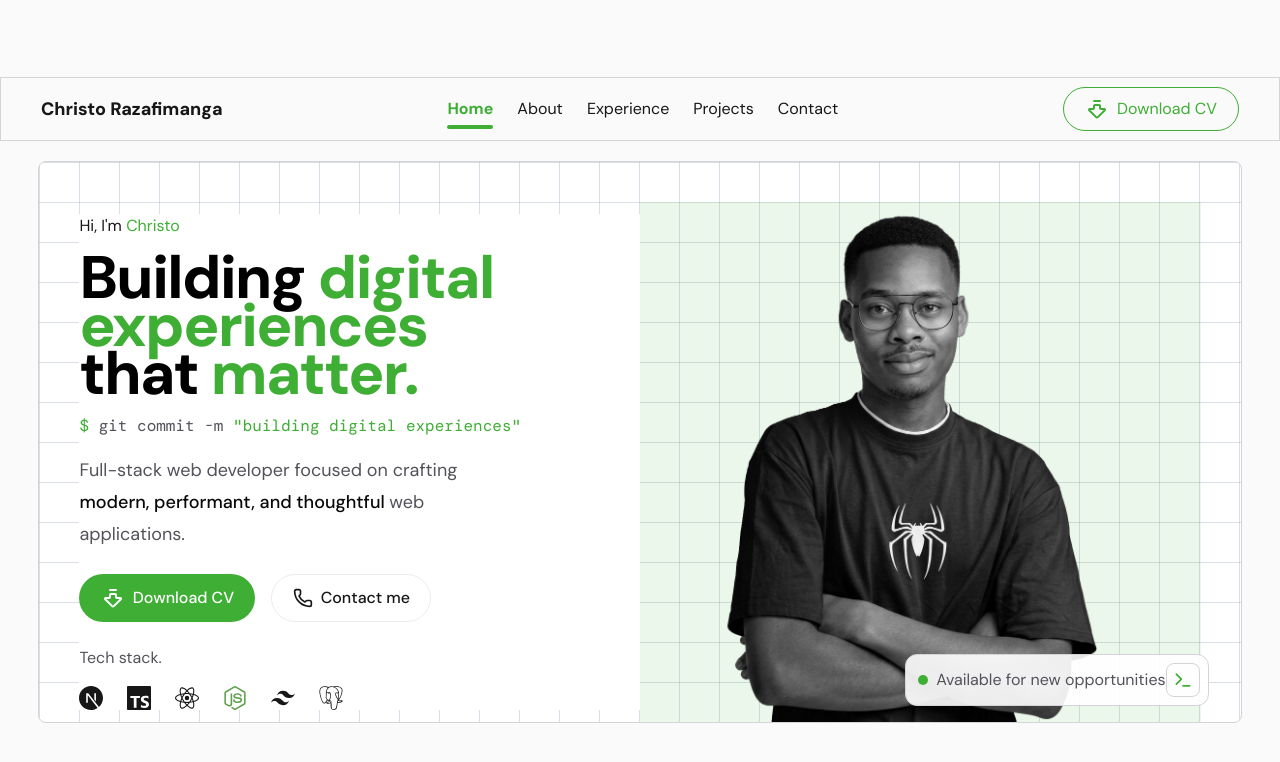
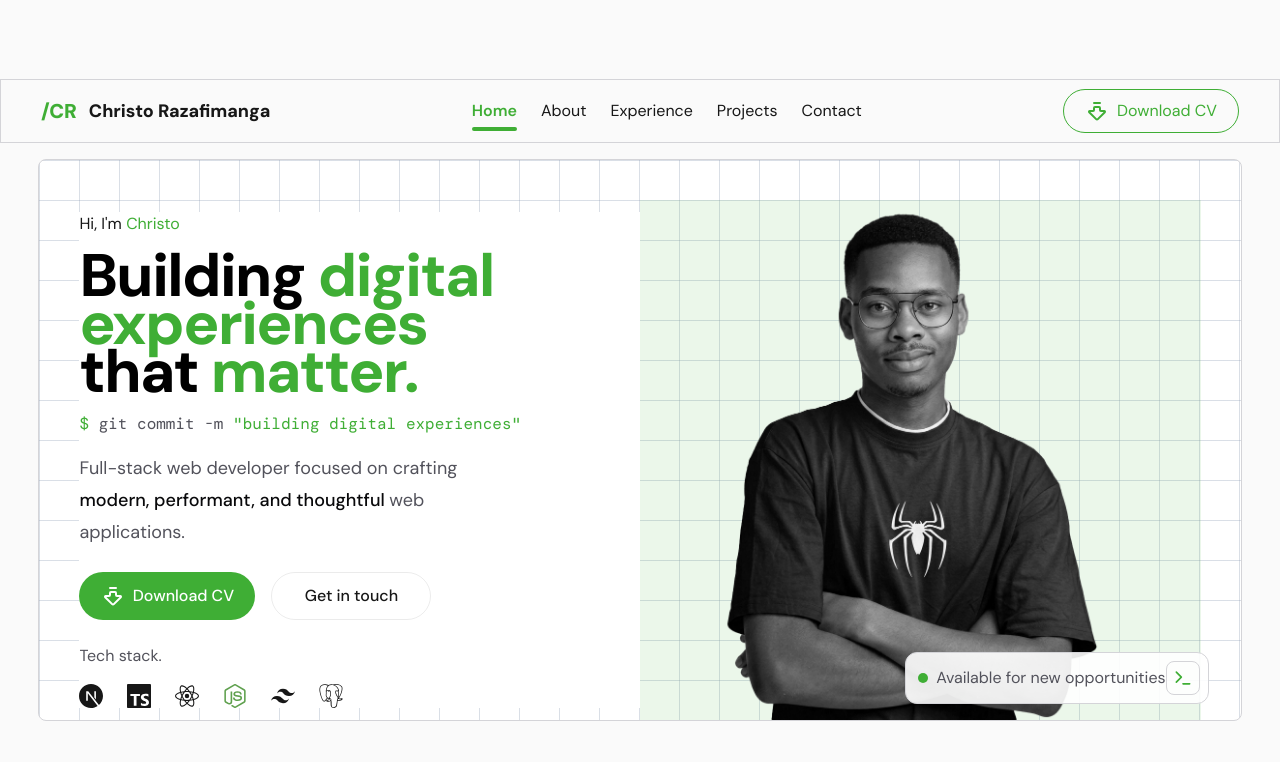
Before and after one commit to bossnare/portfolio, a Next.js app: page / in a window 1280 px wide. Shown: the top 762 px of the page. Built offline with nearby package versions, Linux system fonts and the light colour scheme.

Commit message:
adjust design on Hero

```diff
--- a/app/page.tsx
+++ b/app/page.tsx
@@ -1,16 +1,26 @@
+'use client';
+
 import Image from 'next/image';
 import { ArrowBigDownDash, Phone, Terminal } from 'lucide-react';
 import { stacks } from '@/src/data/stack';
+import { motion, useInView } from 'motion/react';
+import { useRef } from 'react';
 
 export default function Home() {
+  const ref = useRef(null);
+  const isInView = useInView(ref);
+
   return (
     <div className="flex flex-col items-center justify-center flex-1 bg-zinc-50 dark:bg-black">
-      <header className="sticky w-full h-16 px-8 border md:px-10 z-1000 border-zinc-300 dark:border-white/6">
+      <header className="sticky w-full h-16 px-6 border md:px-10 z-1000 border-zinc-300 dark:border-white/6">
         <nav className="flex items-center justify-between h-full">
-          <div className="text-lg font-extrabold">Christo Razafimanga</div>
+          <div className="flex items-center gap-3">
+            <span className="text-xl font-black text-primary">/CR</span>
+            <span className="text-lg font-extrabold">Christo Razafimanga</span>
+          </div>
 
           <ul className="items-center hidden gap-6 lg:flex">
-            <li className="relative font-bold text-primary">
+            <li className="relative font-semibold text-primary">
               Home
               <span className="absolute inset-x-0 h-1 rounded-full -bottom-2 bg-primary"></span>
             </li>
@@ -29,7 +39,7 @@ export default function Home() {
           </a>
         </nav>
       </header>
-      <main className="w-full mt-5">
+      <main className="w-full mt-4">
         <section
           className="flex relative overflow-hidden flex-col items-center justify-between mx-auto rounded-lg w-full md:max-w-[94%] sm:p-10 md:pb-0 border border-zinc-300 dark:border-white/6 min-h-screen bg-white dark:bg-black md:min-h-auto md:flex-row md:items-center
         [background-image:linear-gradient(to_right,_rgba(148,_163,_184,_0.35)_1px,_transparent_1px),_linear-gradient(to_bottom,_rgba(148,_163,_184,_0.35)_1px,_transparent_1px)] bg-size-[40px_40px]"
@@ -82,11 +92,10 @@ export default function Home() {
                 target="_blank"
                 rel="noopener noreferrer"
               >
-                <Phone className="size-5" />
-                Contact me
+                Get in touch
               </a>
             </div>
-            <div className="flex flex-col items-center md:items-start">
+            <div className="flex flex-col items-center md:items-start pb-4 md:pb-0">
               <span className="text-muted-foreground">Tech stack.</span>
               <ul className="flex items-center gap-6 mt-4">
                 {stacks.map((stack, i) => (
@@ -113,6 +122,12 @@ export default function Home() {
             </div>
           </div>
           <div className="relative overflow-hidden md:w-1/2">
+            <motion.div
+              ref={ref}
+              initial={{ opacity: 0, y: 50 }}
+              animate={{ opacity: isInView ? 1 : 0, y: isInView ? 0 : 40 }}
+              transition={{ duration: 0.6 }}
+            >
               <Image
                 className="object-contain relative h-auto w-70 mx-auto lg:w-[420px] sm:w-[340px] xl:w-[480px]
                z-12"
@@ -122,6 +137,7 @@ export default function Home() {
                 height={900}
                 priority
               />
+            </motion.div>
             <div className="absolute inset-0 z-10 bg-primary/10"></div>
             {/* <div className="absolute inset-0 z-9 bg-[radial-gradient(ellipse_at_center,transparent_20%,#fff_70%)]"></div> */}
           </div>
```
Lines whose indentation alone changed are shown as unchanged.
